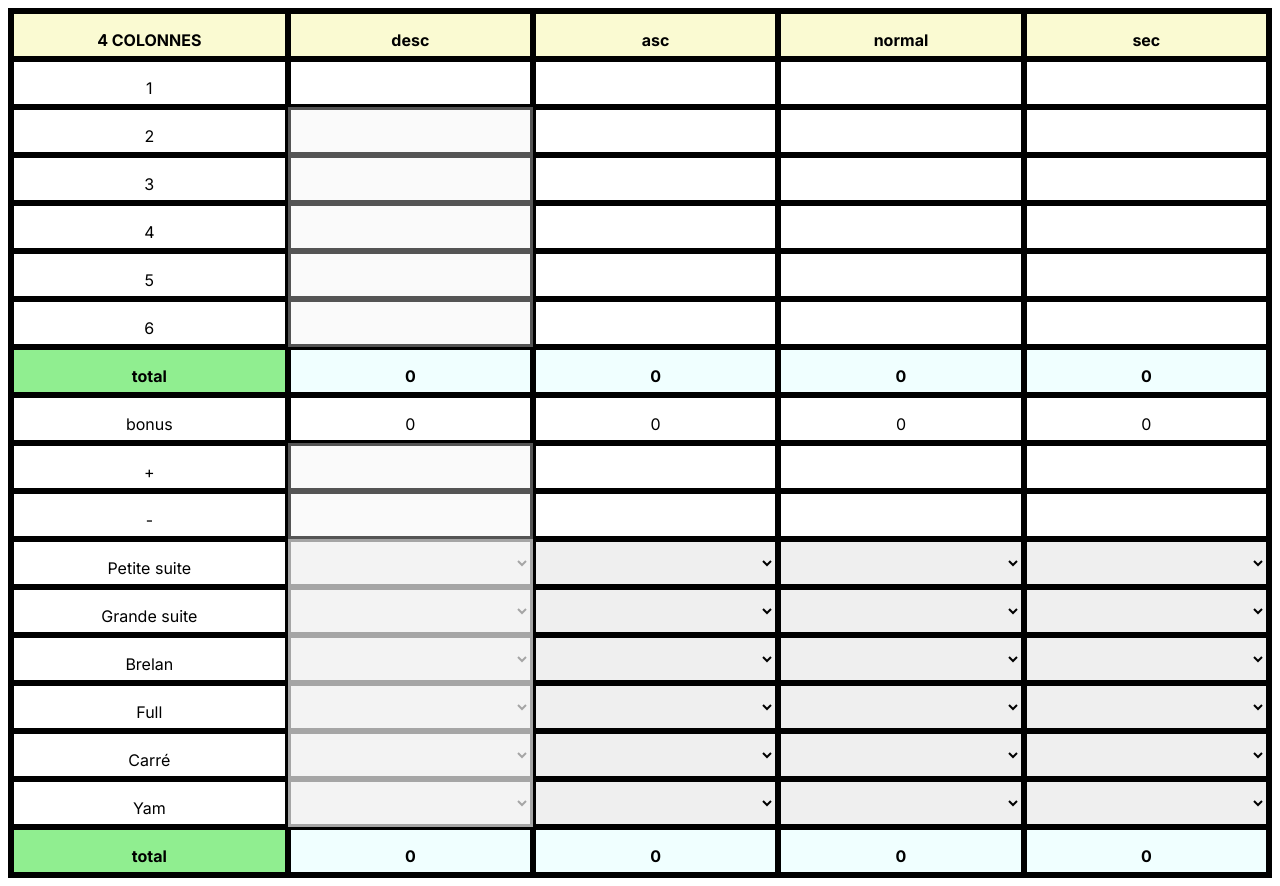
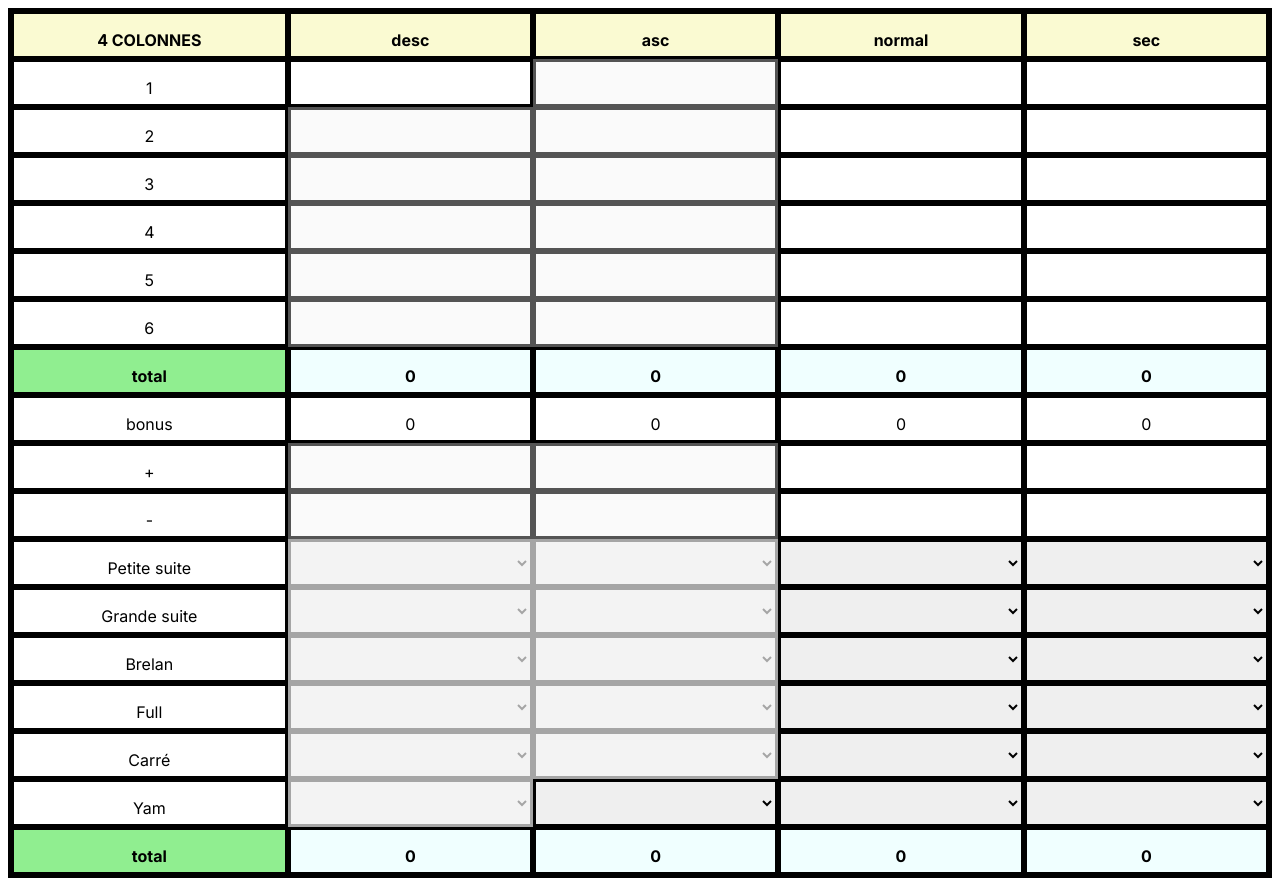
Before and after one commit to hugorince/yam, a Next.js app: page /game in a window 1280 px wide. Built offline with nearby package versions, Linux system fonts and the light colour scheme.

Commit message:
asc col working

```diff
--- a/src/app/game/input.tsx
+++ b/src/app/game/input.tsx
@@ -16,7 +16,10 @@ const InputCustom = ({ setNum, num, value, type }: InputCustomTypes) => {
         type="number"
         min="0"
         disabled={
-          type === "desc" && value !== "1" && num[parseInt(value) - 1] === "0"
+          (type === "desc" &&
+            value !== "1" &&
+            num[parseInt(value) - 1] === "0") ||
+          (type === "asc" && value !== "14" && num[parseInt(value) + 1] === "0")
         }
         max={
           value === "1"
--- a/src/app/game/select.tsx
+++ b/src/app/game/select.tsx
@@ -21,7 +21,8 @@ const SelectCustom = ({
       id={name}
       disabled={
         (type === "desc" && num[parseInt(name) - 1] === 0) ||
-        (type === "desc" && num[parseInt(name) - 1] === "0")
+        (type === "desc" && num[parseInt(name) - 1] === "0") ||
+        (type === "asc" && num[parseInt(name) + 1] === "0")
       }
       onChange={(e) =>
         parseInt(e.target.value) === value
```
